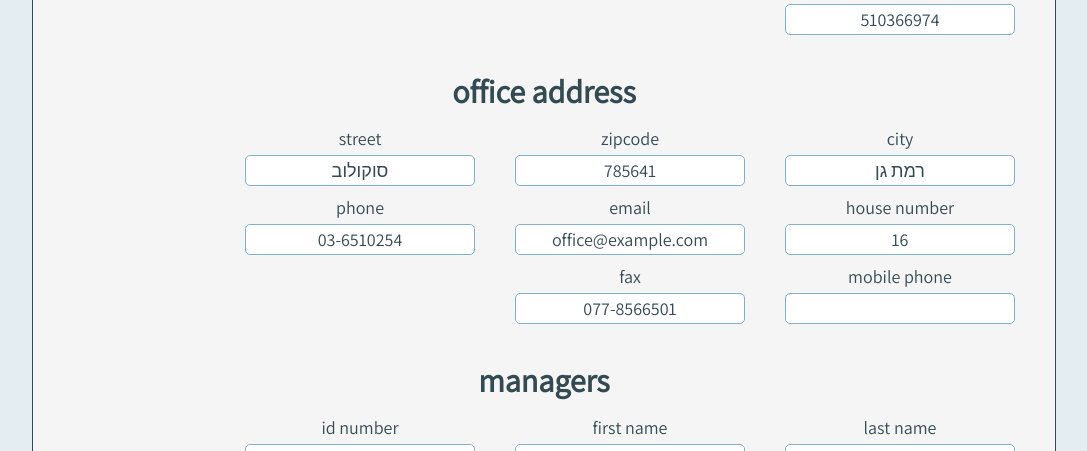
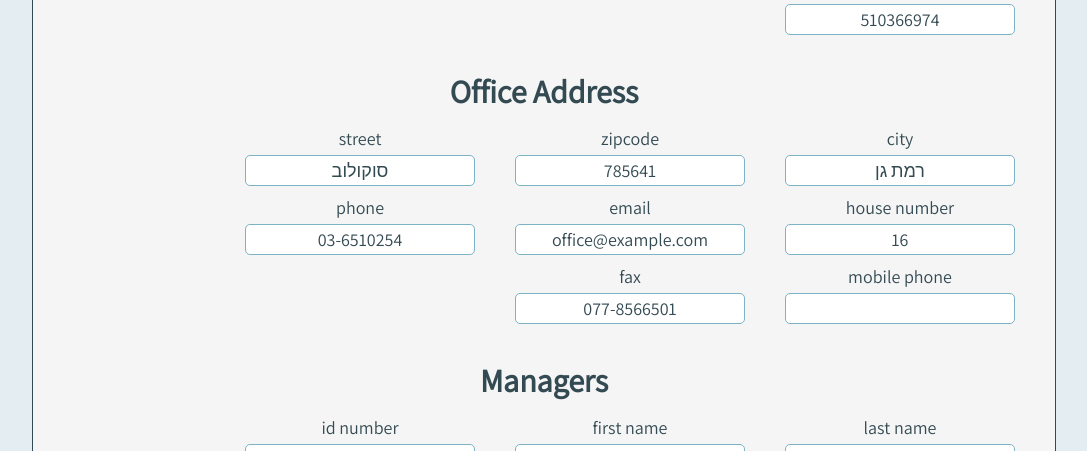
Before and after one commit to EdenReuven/momenteken-react, a React (Create React App) app: page / in a window 1280 px wide. Shown: the part 336-787 px from the top of the page, without its empty margins (96-1183 px from the left). Built offline with nearby package versions, Linux system fonts and the light colour scheme.

Commit message:
slipt and upperCase to label

```diff
--- a/src/components/filed/Filed.js
+++ b/src/components/filed/Filed.js
@@ -2,7 +2,7 @@ import React, { useState } from "react";
 import "./Filed.scss";
 
 const Filed = ({name, data}) => {
-    const [input,setInput] = useState(data);
+    const [input,setInput] = useState(data || '');
     const handleInput=(e)=>{
         setInput(e.target.value);
     }
--- a/src/components/form/Form.js
+++ b/src/components/form/Form.js
@@ -5,10 +5,19 @@ import Filed from "../filed/Filed";
 //import ConvertButton from "../convertButton/ConvertButton";
 
 const Form = ({ data }) => {
-  const handleConvert = (e) => {};
+  const upperCaseLabel = (word) => {
+    let string = word.split("_");
+    let label = "";
+    for (let i = 0; i < string.length; i++) {
+      label =
+        label + " " + string[i].charAt(0).toUpperCase() + string[i].slice(1);
+    }
+    return label;
+  };
+  const handleConvert = () => {};
   return (
     <div className="form">
-       <div className="convertBtn">
+      <div className="convertBtn">
         <button onClick={handleConvert} className="convertToPdf">
           convert to pdf
         </button>
@@ -18,7 +27,7 @@ const Form = ({ data }) => {
           const newArr = data[key];
           return (
             <div className="fieldContainer">
-              <h1>{key.split("_").join(' ')}</h1>
+              <h1>{upperCaseLabel(key)}</h1>
               {newArr.map((obj, index) => (
                 <FieldList key={index} data={obj} />
               ))}
@@ -28,7 +37,7 @@ const Form = ({ data }) => {
           let newObj = data[key];
           return (
             <div className="fieldContainer">
-              <h1>{key.split("_").join(' ')}</h1>
+              <h1>{upperCaseLabel(key)}</h1>
               <FieldList data={newObj} />
             </div>
           );
@@ -40,7 +49,6 @@ const Form = ({ data }) => {
           );
         }
       })}
-
     </div>
   );
 };
```
